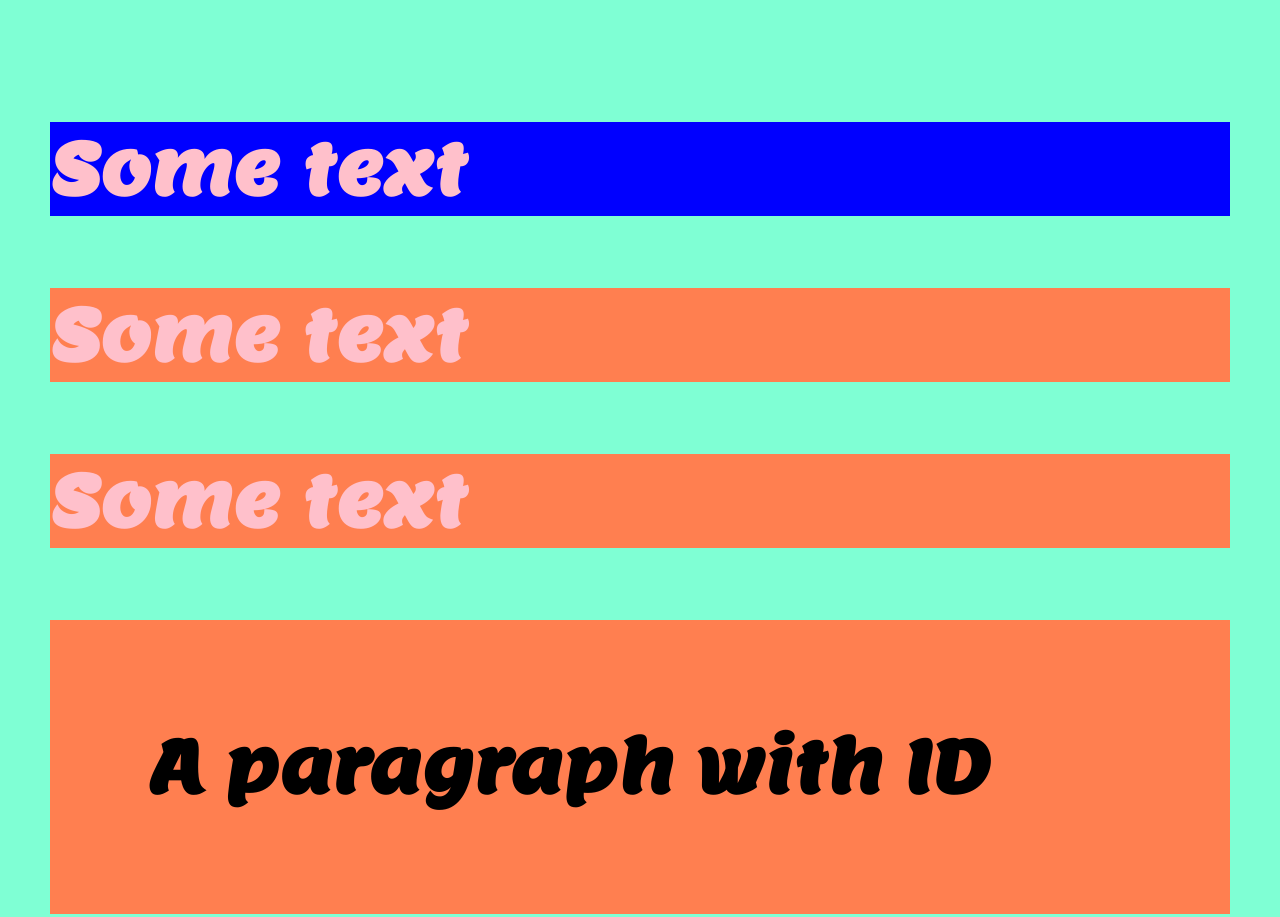
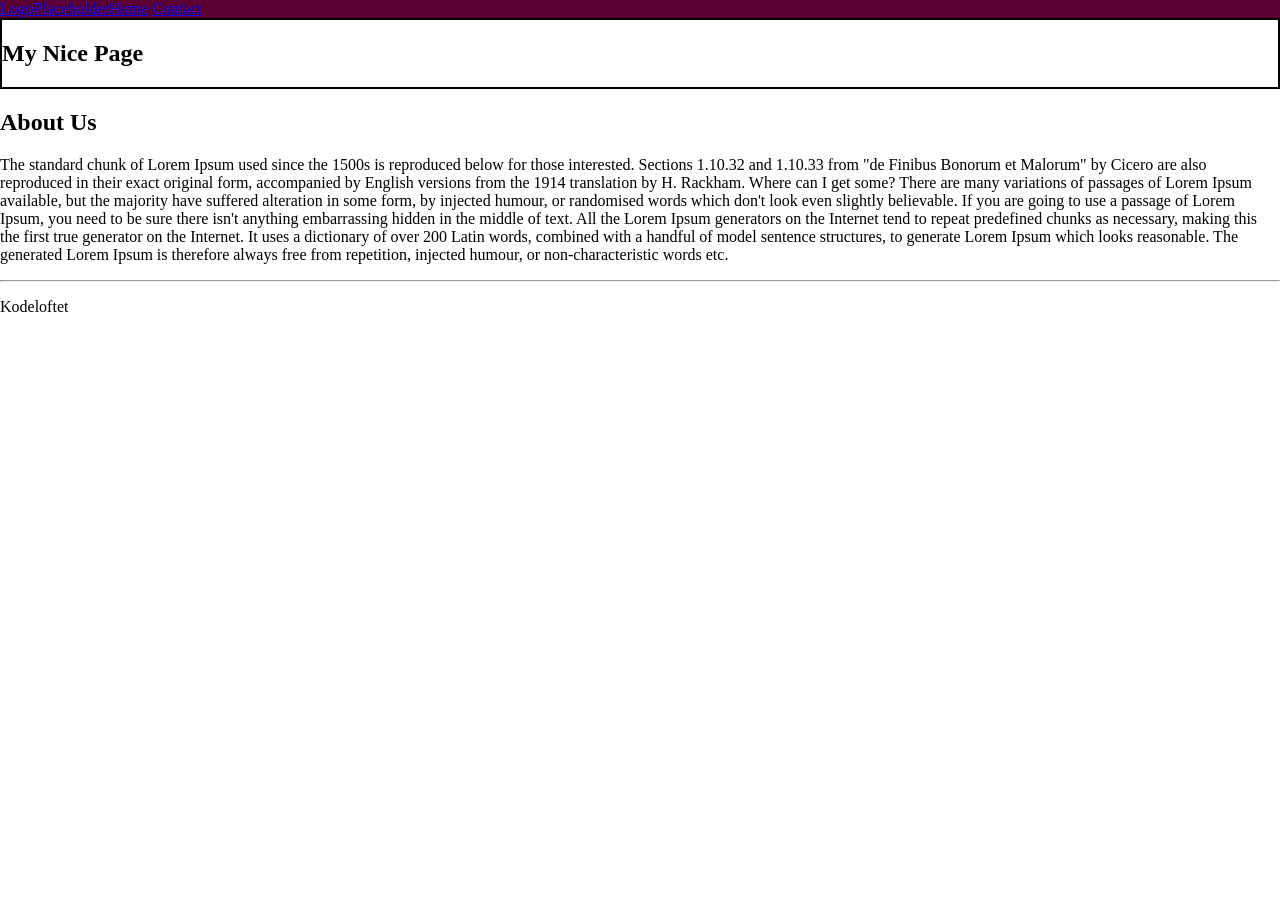
Before and after one commit to LarsGJobloop/kodeloftet-gruppe-6-css-basics, a plain HTML site: page index.html in a window 1280 px wide. After the commit the page ends 800 px from the top, so only its background shows below. Drawn offline with Linux system fonts and the light colour scheme.

Commit message:
add starting styles for a web page

```diff
--- a/index.html
+++ b/index.html
@@ -12,11 +12,48 @@
 
   </head>
   <body>
+    <header class="main-navbar">
+      <a href="/">LogoPlaceholder</a>
+
+      <nav>
+        <a href="/">Home</a>
+        <a href="/page2.html">Contact</a>
+      </nav>
+    </header>
+
     <main class="main-content">
-      <p class="background-blue text-pink">Some text</p>
-      <p class="text-pink">Some text</p>
-      <p class="text-pink">Some text</p>
-      <p id="paragraph">A paragraph with ID</p>
+      <section class="border-black">
+        <h1>My Nice Page</h1>
+      </section>
+
+      <section>
+        <h1>About Us</h1>
+
+        <p>
+          The standard chunk of Lorem Ipsum used since the 1500s is reproduced
+          below for those interested. Sections 1.10.32 and 1.10.33 from "de
+          Finibus Bonorum et Malorum" by Cicero are also reproduced in their
+          exact original form, accompanied by English versions from the 1914
+          translation by H. Rackham. Where can I get some? There are many
+          variations of passages of Lorem Ipsum available, but the majority have
+          suffered alteration in some form, by injected humour, or randomised
+          words which don't look even slightly believable. If you are going to
+          use a passage of Lorem Ipsum, you need to be sure there isn't anything
+          embarrassing hidden in the middle of text. All the Lorem Ipsum
+          generators on the Internet tend to repeat predefined chunks as
+          necessary, making this the first true generator on the Internet. It
+          uses a dictionary of over 200 Latin words, combined with a handful of
+          model sentence structures, to generate Lorem Ipsum which looks
+          reasonable. The generated Lorem Ipsum is therefore always free from
+          repetition, injected humour, or non-characteristic words etc.
+        </p>
+
+        <hr />
+      </section>
     </main>
+
+    <footer class="main-footer">
+      <p>Kodeloftet</p>
+    </footer>
   </body>
 </html>
--- a/styles.css
+++ b/styles.css
@@ -1,32 +1,30 @@
-html {
-  font-family: 'Lemon', serif;
-}
-
+/* Resetting default styles */
 body {
   margin: 0px;
 }
 
-p {
-  background-color: coral;
+/* Styling for the navbar */
+.main-navbar {
+  /* Layout Styles */
+  display: flex;
+  justify-content: sapace-between;
+
+  /* Colors */
+  background-color: rgb(90, 0, 50);
+  color: orange;
+}s
+
+/* Styling for the main section */
+.main-content {
 }
 
-.text-pink {
-  color: pink;
+/* Styling for our footer section */
+.main-footer {
 }
 
-.background-blue {
-  background-color: blue;
+/* Small pieces of reusable css classes */
+.border-black {
+  border-width: 2px;
+  border-color: black;
+  border-style: solid;
 }
-
-#paragraph {
-  padding: 100px;
-}
-
-.main-content {
-  padding: 50px;
-  background-color: aquamarine;
-  font-size: 72px;
-  font-weight: bold;
-}
-
-p > .child-element {}
```
